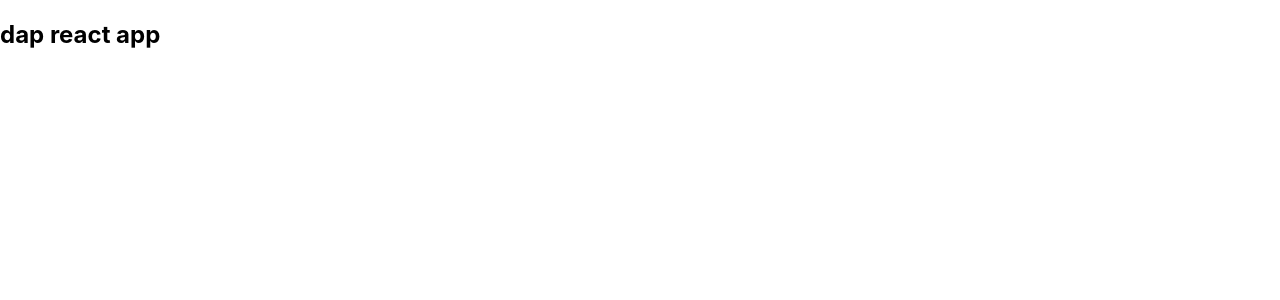
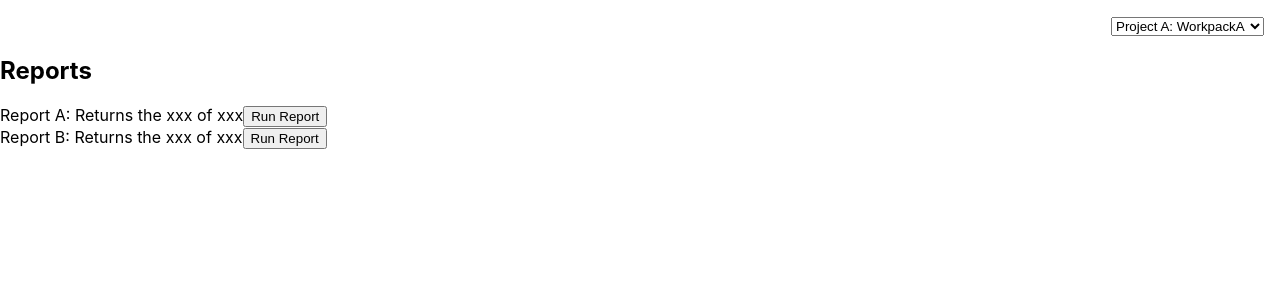
Before and after one commit to DCMidwood/dap-react-app, a React (Create React App) app: page / in a window 1280 px wide. Shown: the top 300 px of the page. Built offline with nearby package versions, Linux system fonts and the light colour scheme.

Commit message:
added project workpack dropdown

```diff
--- a/src/App.js
+++ b/src/App.js
@@ -1,7 +1,49 @@
+import { useState } from "react";
+import Reports from "./components/Reports";
+import ProjectWorkpack from "./components/ProjectWorkpack/ProjectWorkpack";
+
 function App() {
+  const reports = [
+    {
+      id: 1,
+      title: "Report A",
+      description: "Returns the xxx of xxx",
+    },
+    {
+      id: 2,
+      title: "Report B",
+      description: "Returns the xxx of xxx",
+    },
+    {
+      id: 3,
+      title: "Report C",
+      description: "Returns the xxx of xxx",
+    },
+  ];
+  const [dropdownProjectWorkpack, setDropdownProjectWorkpack] = useState(
+    "Project A: WorkpackA"
+  );
+
+  const dropdownChangeHandler = (selectedProjectWorkpack) => {
+    setDropdownProjectWorkpack(selectedProjectWorkpack);
+    console.log(selectedProjectWorkpack);
+  };
+
   return (
-    <div className="App">
-      <h2>dap react app</h2>
+    <div>
+      <ProjectWorkpack
+        selectedProjectWorkpack={dropdownProjectWorkpack}
+        onDropdwonChange={dropdownChangeHandler}
+      />
+      <h2>Reports</h2>
+      <Reports
+        reportName={reports[0].title}
+        reportDescription={reports[0].description}
+      />
+      <Reports
+        reportName={reports[1].title}
+        reportDescription={reports[1].description}
+      />
     </div>
   );
 }
--- /dev/null
+++ b/src/components/ProjectWorkpack/ProjectWorkpack.css
@@ -0,0 +1,19 @@
+.project-workpack-dropdown {
+  color: white;
+  padding: 0 1rem;
+}
+
+.project-workpack-dropdown__control {
+  display: flex;
+  width: 100%;
+  align-items: center;
+  justify-content: space-between;
+  margin: 1rem 0;
+}
+
+.project-workpack-dropdown__select {
+  font: inherit;
+  padding: 0.5rem 3rem;
+  font-weight: bold;
+  border-radius: 6px;
+}
--- /dev/null
+++ b/src/components/ProjectWorkpack/ProjectWorkpack.js
@@ -0,0 +1,28 @@
+import React from "react";
+
+import "./ProjectWorkpack.css";
+
+const ProjectWorkpack = (props) => {
+  const dropdownChangeHandler = (event) => {
+    props.onDropdwonChange(event.target.value);
+  };
+
+  return (
+    <div className="project-workpack-dropdown">
+      <div className="project-workpack-dropdown__control">
+        <label>Select Project : Workpack</label>
+        <select
+          value={props.selectedProjectWorkpack}
+          onChange={dropdownChangeHandler}
+        >
+          <option value={"Project A: WorkpackA"}>Project A: WorkpackA</option>
+          <option value={"Project A: WorkpackB"}>Project A: WorkpackB</option>
+          <option value={"Project B: WorkpackA"}>Project B: WorkpackA</option>
+          <option value={"Project C: WorkpackD"}>Project C: WorkpackD</option>
+        </select>
+      </div>
+    </div>
+  );
+};
+
+export default ProjectWorkpack;
--- /dev/null
+++ b/src/components/Reports.js
@@ -0,0 +1,15 @@
+import "./Reports.css";
+
+function Reports(props) {
+  const reportName = props.reportName;
+  const reportDescription = props.reportDescription;
+
+  return (
+    <div className="report-item">
+      {reportName}: {reportDescription}
+      <button>Run Report</button>
+    </div>
+  );
+}
+
+export default Reports;
```
Also changed, not shown: src/components/Reports.css (added).
